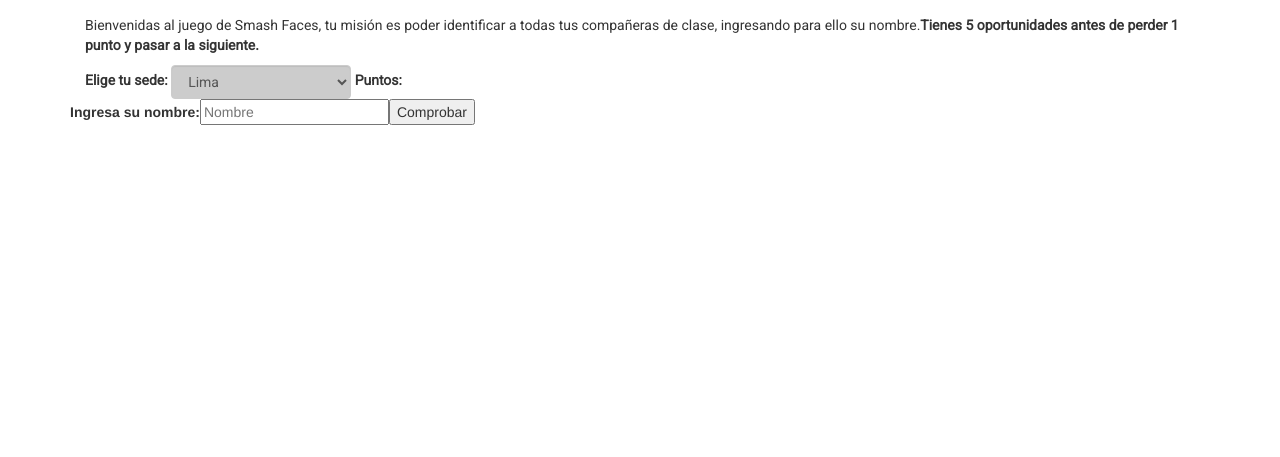
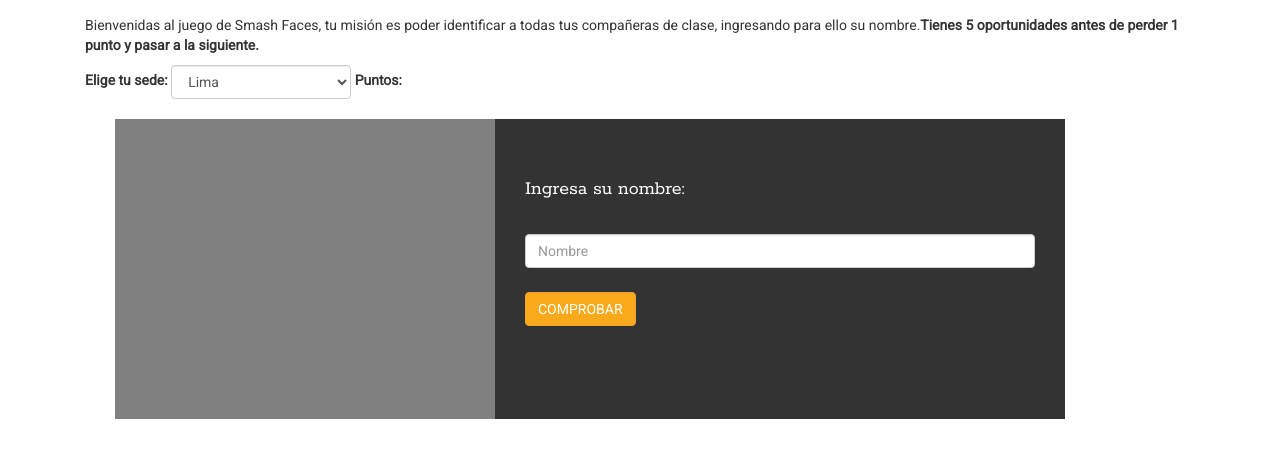
Before and after one commit to Fiorellacr24/SmashFaces, a plain HTML site: page index.html in a window 1280 px wide. Shown: the part 65-522 px from the top of the page. Drawn offline with Linux system fonts and the light colour scheme.

Commit message:
add styles

```diff
--- a/assets/css/main.css
+++ b/assets/css/main.css
@@ -3,6 +3,9 @@
 }
 .f-rokkitt{
 	font-family: 'Rokkitt', serif;
+}
+.cabecera{
+	margin-bottom: 20px;
 }
 hr{
 	width: 100px;
@@ -13,7 +16,7 @@ hr{
 h1{
 	margin-bottom: 0;
 }
-.form-control{
+.form-control:nth-child(1){
 	background-color: #ccc;
 }
 .form-inline .form-group label:nth-child(2){
@@ -24,4 +27,27 @@ h1{
 	.form-inline .form-group select{
 		width: 180px;
 	}
+	.view-play{
+		margin-left: 100px;
+	}
 }
+.cont-coder{
+	height: 300px;
+	background-color: gray;
+}
+.cont-input{
+	background-color: #333333;
+	height: 300px;
+	line-height: 80px;
+	padding: 30px;
+}
+.cont-input label{
+	font-weight: 100;
+	font-size: 20px;
+}
+.white{
+	color: white;
+}
+.btn-warning{
+	background-color: #f9a91a;
+}
--- a/assets/js/components/random.js
+++ b/assets/js/components/random.js
@@ -1,18 +1,21 @@
 'use strict';
 
 const Coder = (update) =>{
-	const parent = $("<div class='container'></div>")
-	const containerCoder = $("<div class='cont-coder'></div>");
-	const imgCoder = $("<div class='img-coder'></div>");
-	const label = $("<label>Ingresa su nombre:</label>");
-	const nombre = $("<input type='text' placeholder='Nombre'>");
-	const comprobar = $("<button>Comprobar</button>")
+	const parent = $("<div class='container view-play f-roboto'></div>")
+	const containerCoder = $("<div class='cont-coder col-xs-12 col-sm-12 col-md-4 col-lg-4'></div>");
+	const imgCoder = $("<img class='img-responsive img-coder'></img>");
+	const containerInput = $("<div class='cont-input col-xs-12 col-sm-12 col-md-6 col-lg-6'></div>");
+	const label = $("<label class='white f-rokkitt'>Ingresa su nombre:</label><br>");
+	const nombre = $("<input class='form-control' type='text' placeholder='Nombre' id='focusedInput'>");
+	const comprobar = $("<button type='button' class='btn btn-warning'>COMPROBAR</button>")
 
 	containerCoder.append(imgCoder);
-	containerCoder.append(label);
-	containerCoder.append(nombre);
-	containerCoder.append(comprobar);
+	containerCoder.append(containerInput);
+	containerInput.append(label);
+	containerInput.append(nombre);
+	containerInput.append(comprobar);
 	parent.append(containerCoder);
+	parent.append(containerInput);
 
 	return parent;
 }
--- a/index.html
+++ b/index.html
@@ -11,7 +11,7 @@
 		<title>Smash Faces</title>
 	</head>
 	<body>
-		<div class="container">
+		<div class="container cabecera">
 			<div class="col-xs-12 col-sm-12 col-md-12 col-lg-12">
 				<h1 class="f-rokkitt">Smash Faces</h1>
 				<hr>
```
